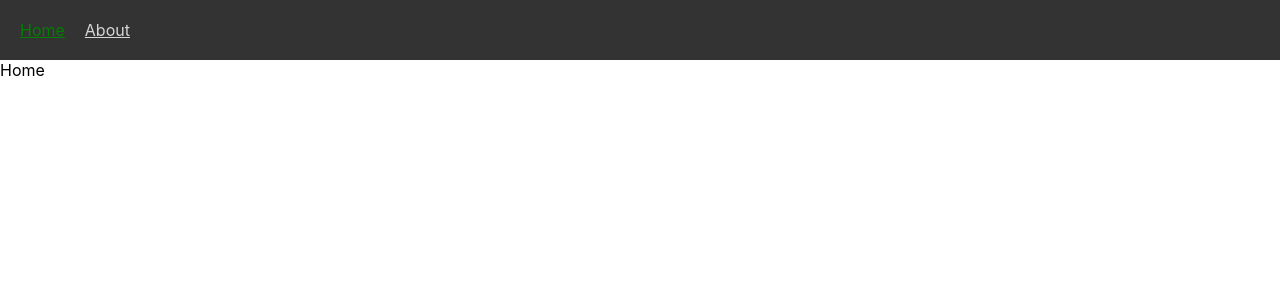
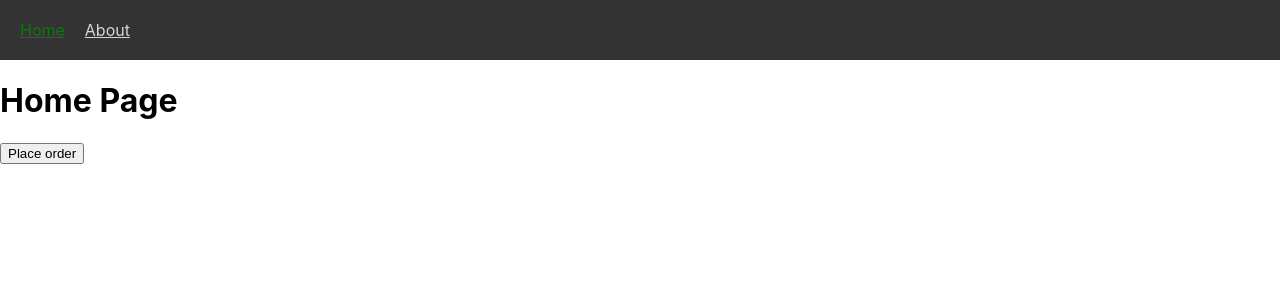
Before and after one commit to abhishek61067/react-router-basic-to-advanced-project, a React (Create React App) app: page / in a window 1280 px wide. Shown: the top 300 px of the page. Built offline with nearby package versions, Linux system fonts and the light colour scheme.

Commit message:
chore: work with useNavigate for client side navigation

```diff
--- a/src/App.js
+++ b/src/App.js
@@ -2,6 +2,7 @@ import { Routes, Route } from "react-router-dom";
 import Home from "./components/Home";
 import About from "./components/About";
 import Navbar from "./components/Navbar";
+import OrderSummary from "./components/OrderSummary";
 
 function App() {
   return (
@@ -10,6 +11,7 @@ function App() {
       <Routes>
         <Route path="/" element={<Home />} />
         <Route path="/about" element={<About />} />
+        <Route path="/order-summary" element={<OrderSummary />} />
       </Routes>
     </>
   );
--- a/src/components/Home.jsx
+++ b/src/components/Home.jsx
@@ -1,7 +1,20 @@
 import React from "react";
-
+import { useNavigate } from "react-router-dom";
 const Home = () => {
-  return <div>Home</div>;
+  const navigate = useNavigate();
+  // handle place order
+  const handlePlaceOrder = (e) => {
+    e.preventDefault();
+    navigate("/order-summary");
+  };
+  return (
+    <div>
+      <h1>Home Page</h1>
+      <form>
+        <button onClick={handlePlaceOrder}>Place order</button>
+      </form>
+    </div>
+  );
 };
 
 export default Home;
--- a/src/components/Navbar.jsx
+++ b/src/components/Navbar.jsx
@@ -1,7 +1,5 @@
-import clsx from "clsx";
-
 import React from "react";
-import { Link, NavLink } from "react-router-dom";
+import { NavLink } from "react-router-dom";
 
 const Navbar = () => {
   return (
```
